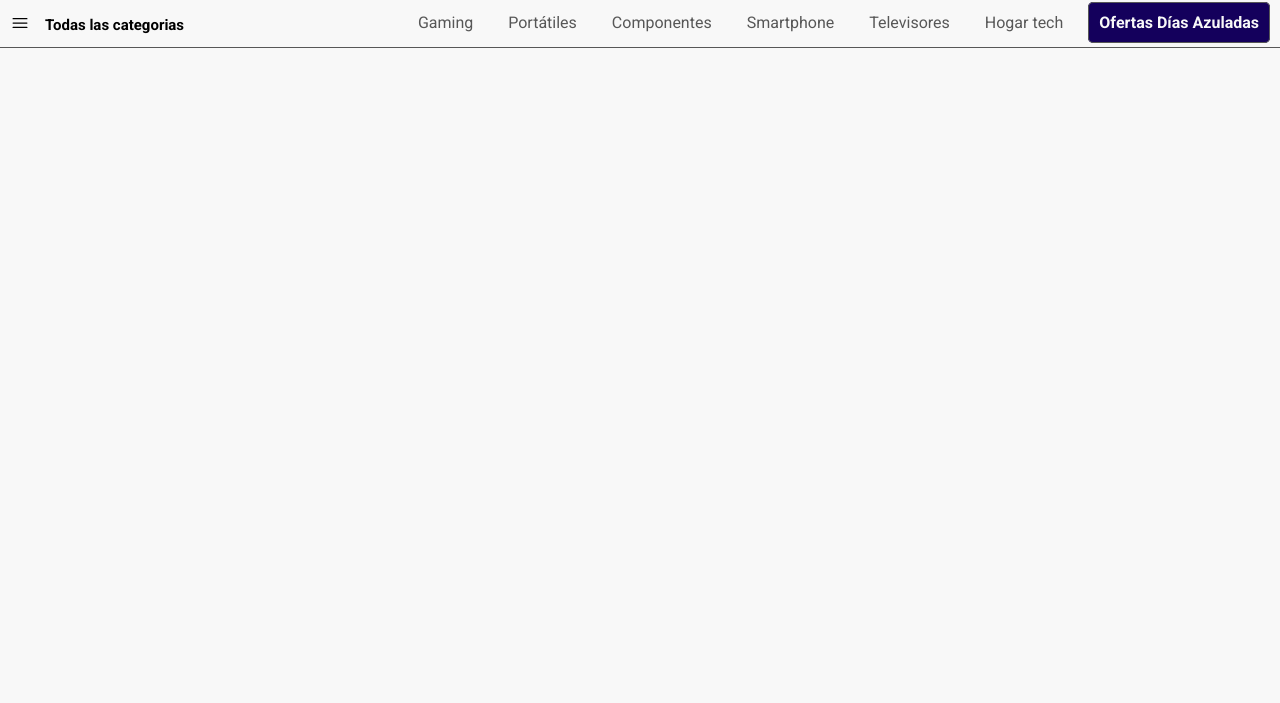
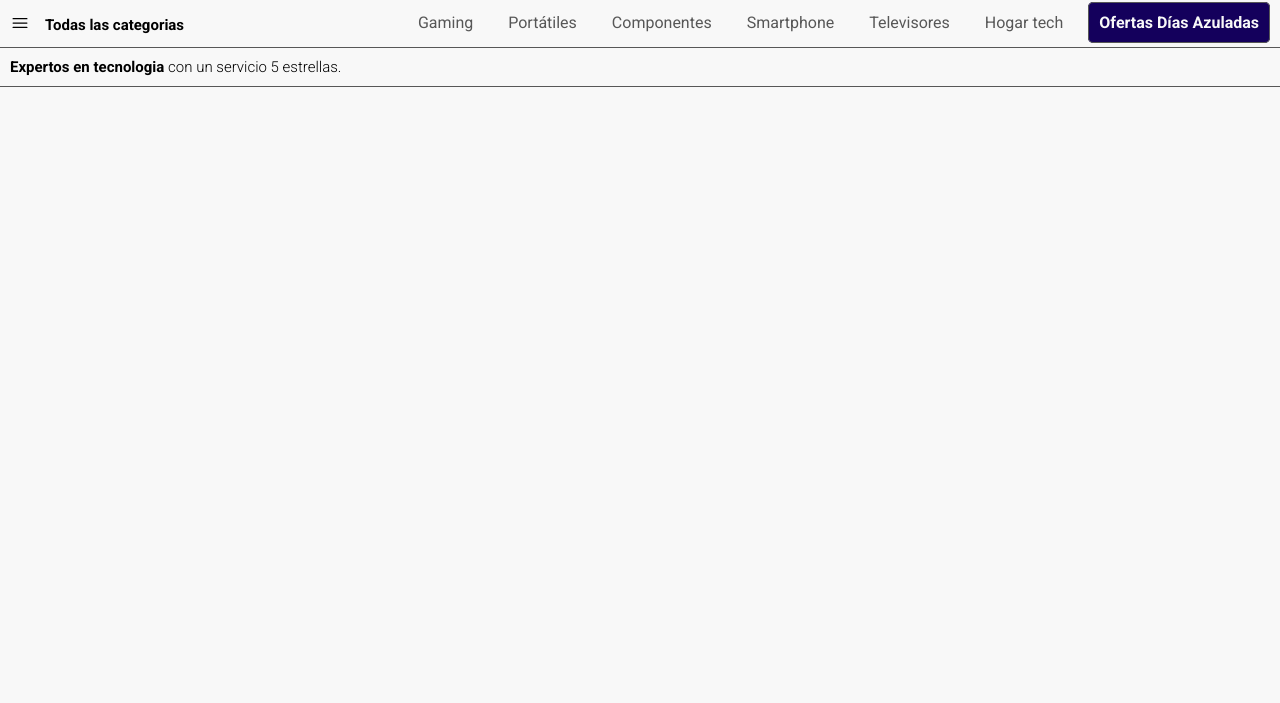
Before and after one commit to danielemazzola/store_vite, a website built with Vite: page index.html in a window 1280 px wide. Shown: the part 97-800 px from the top of the page. Built offline with nearby package versions, Linux system fonts and the light colour scheme; a web font is replaced by a local one.

Commit message:
add section experts

```diff
--- /dev/null
+++ b/components/experts/experts.js
@@ -0,0 +1,24 @@
+import './style_experts.css'
+
+//ARRAYS
+
+const sectionExperts = document.querySelector('#experts')
+//CREATE
+const div = document.createElement('div')
+const hTitle = document.createElement('h3')
+const spam = document.createElement('spam')
+
+//ATTRIBUTE
+div.setAttribute('class', 'experts')
+spam.setAttribute('class', 'text_no_bold')
+
+//TEXT CONTENT
+hTitle.textContent = 'Expertos en tecnologia '
+spam.textContent = 'con un servicio 5 estrellas.'
+
+//APPEND
+sectionExperts.appendChild(div)
+div.appendChild(hTitle)
+hTitle.appendChild(spam)
+
+//ARRAY FOR APPEND
--- a/components/header/header.js
+++ b/components/header/header.js
@@ -1,7 +1,6 @@
 import './style_header.css'
 import '../../public/assets/style_media_query.css'
 /*
-import '../public/assets/style_experts.css'
 import '../public/assets/style_banner_promo.css'
 import '../public/assets/style_container_cards.css'
 import '../public/assets/style_container_cards_items.css'
--- a/index.html
+++ b/index.html
@@ -11,8 +11,10 @@
     <header id="header"></header>
     <main id="main">
       <section id="nav_secondary"></section>
+      <section id="experts"></section>
     </main>
     <script type="module" src="./components/header/header.js"></script>
     <script type="module" src="./components/nav/nav.js"></script>
+    <script type="module" src="./components/experts/experts.js"></script>
   </body>
 </html>
```
Also changed, not shown: components/experts.js (deleted, +0 -12 lines), components/experts/style_experts.css (renamed from public/assets/style_experts.css).
